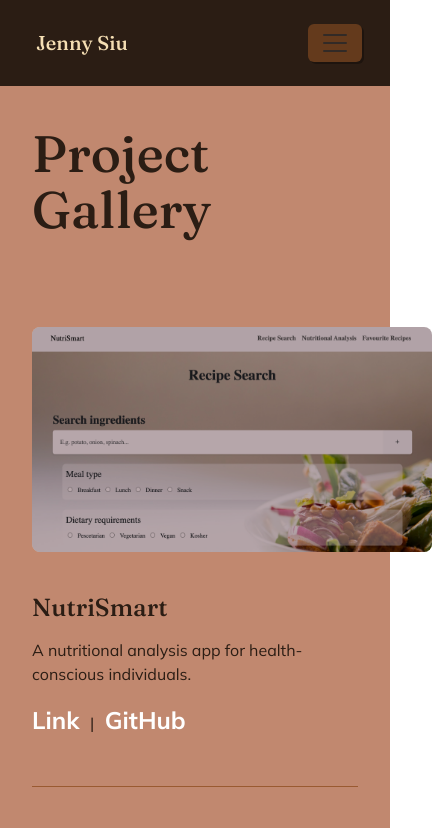
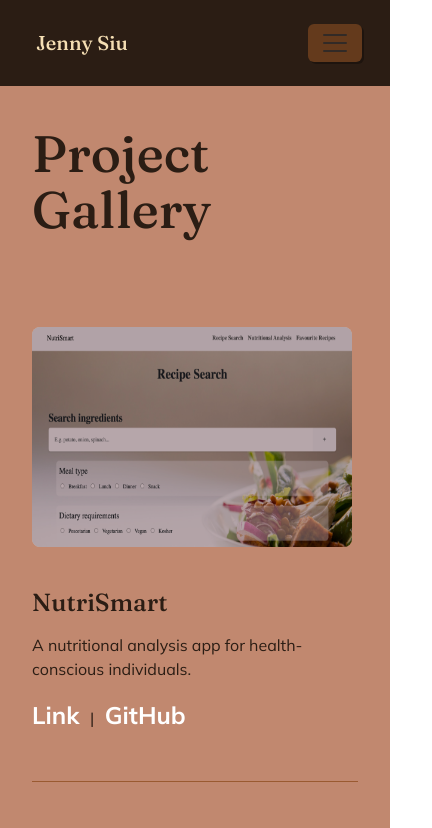
Before and after one commit to jennysiu/jennysReactPortfolio, a React (Vite) app: page /projects in a window 390 px wide. Shown: the top 828 px of the page, 432 px wide, since content can reach past the window. Built offline with nearby package versions, Linux system fonts and the light colour scheme.

Commit message:
projects phone size

```diff
--- a/src/components/Project/style.css
+++ b/src/components/Project/style.css
@@ -77,11 +77,6 @@ p {
 /* responsiveness */
 /* medium screen */
 @media (max-width: 768px) {
-
-}
-
-/* small screen */
-@media (max-width: 576px) {
   .project-card {
     flex-direction: column;
     align-items: flex-start;
@@ -96,3 +91,52 @@ p {
   }
 
 }
+
+/* small screen */
+@media (max-width: 566px) {
+  .project-card {
+    flex-direction: column;
+    align-items: flex-start;
+  }
+
+  .project-text {
+    margin: 0;
+  }
+
+  .project-image-link {
+    margin: 0;
+  }
+
+}
+
+/* iphone */
+@media (max-width: 390px) {
+  /* .project-card {
+    flex-direction: column;
+    align-items: flex-start;
+  }
+
+  .project-text {
+    margin: 0;
+  }
+
+  .project-image-link {
+    margin: 0;
+  } */
+
+  .project-image {
+    width: 20rem;
+    height: 220px;
+    border-radius: 0.5rem;
+    display: block;
+    z-index: 0
+  }
+
+  .project-image-container {
+    width: auto;
+    height: auto;
+    position: relative;
+    display: inline-block;
+  }
+
+}
```
